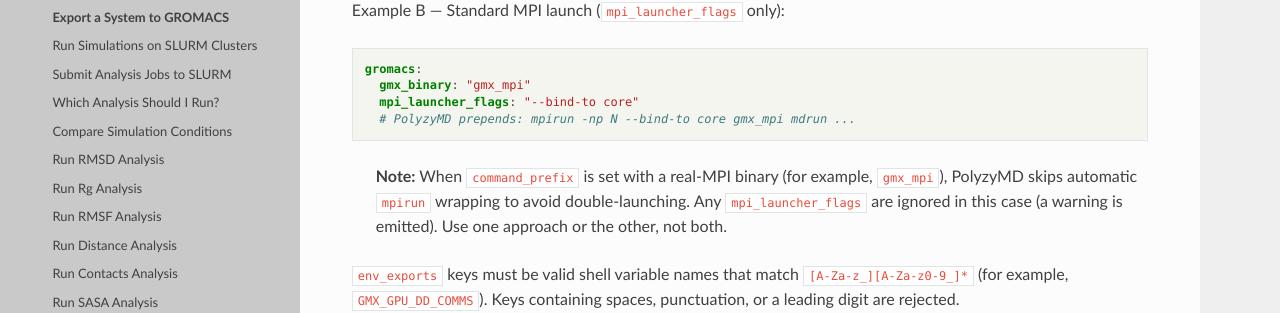
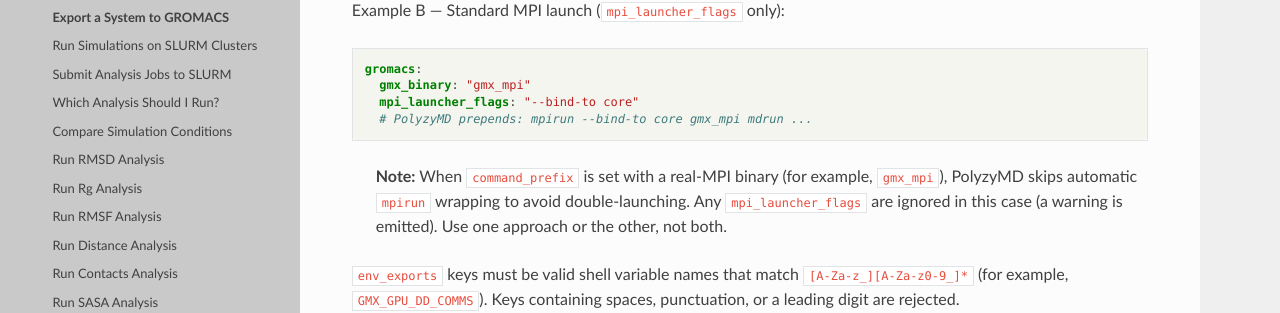
Before and after one commit to joelaforet/polyzymd, a Sphinx documentation site: the page built from docs/source/how_to/gromacs_export.md, in a window 1280 px wide and 900 px high, scrolled down 9140 px. Shown: the part 148-461 px from the top of the window. Built offline with Sphinx 7.4.7 and the Read the Docs theme 3.1.0, drawn with Linux system fonts in a browser that asks for light colours; pages that are not in the unit, such as notebooks, are missing from menus.

````diff
--- a/docs/source/how_to/gromacs_export.md
+++ b/docs/source/how_to/gromacs_export.md
@@ -484,7 +484,7 @@ Example B — Standard MPI launch (`mpi_launcher_flags` only):
 gromacs:
   gmx_binary: "gmx_mpi"
   mpi_launcher_flags: "--bind-to core"
-  # PolyzyMD prepends: mpirun -np N --bind-to core gmx_mpi mdrun ...
+  # PolyzyMD prepends: mpirun --bind-to core gmx_mpi mdrun ...
 ```
 
 > **Note:** When `command_prefix` is set with a real-MPI binary (for example,
````
Also changed, not shown: 1 other file.
